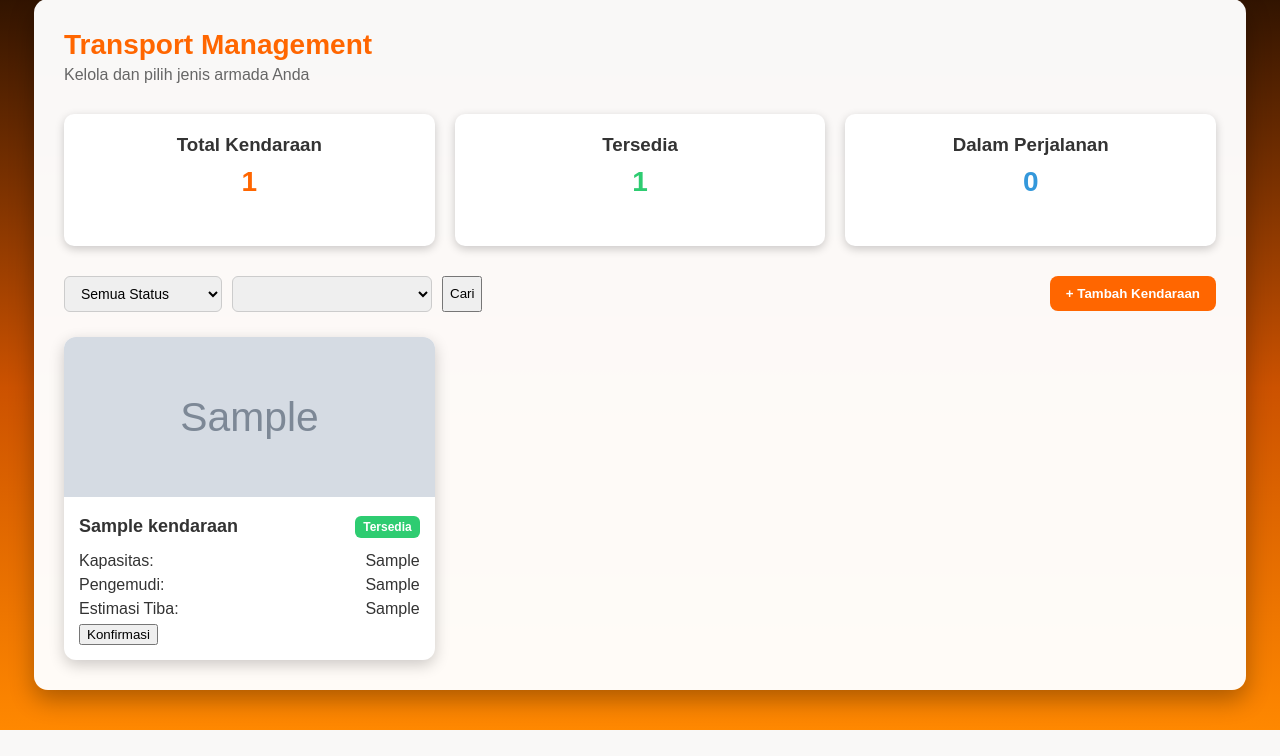
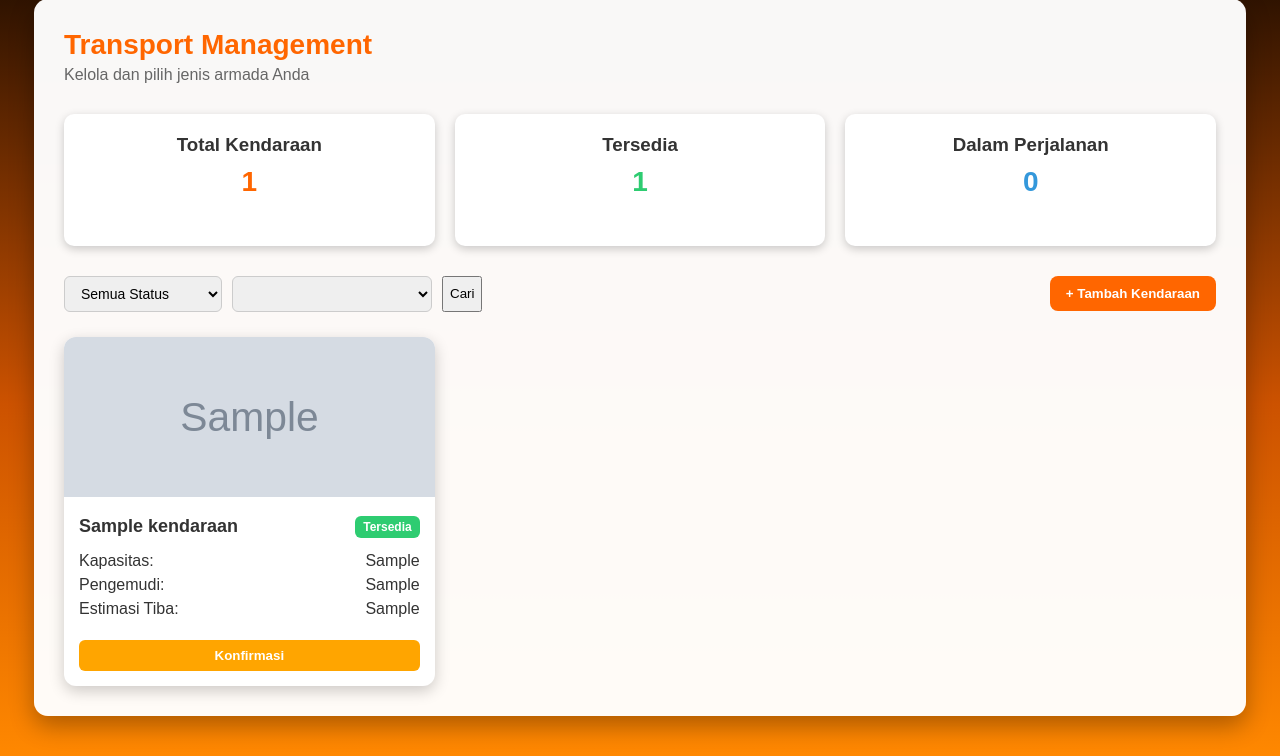
Before and after one commit to laylaksmn/supplygo, a PHP site: page /transport.php in a window 1280 px wide. Shown: the part 124-880 px from the top of the page. Before the commit the page ends 854 px from the top, so only its background shows below. Run offline with PHP 8.4, Linux system fonts and the light colour scheme; tables that the repository leaves empty or names only in its code hold one stand-in row (values such as "Sample post"); grey boxes marked "Sample" are stand-in pictures.

Commit message:
Update transport.css

```diff
--- a/transport.css
+++ b/transport.css
@@ -297,3 +297,24 @@ nav a.active {
     grid-template-columns: 1fr;
   }
 }
+
+.btn-confirm {
+  background-color: orange;
+  color: white;
+  border: none;
+  padding: 8px 14px;
+  border-radius: 6px;
+  cursor: pointer;
+  margin-top: 12px;
+  transition: background-color 0.3s ease;
+  width: 100%;
+  font-weight: 600;
+}
+
+.btn-confirm:hover {
+  background-color: #218838;
+}
+
+.confirm-form {
+  margin-top: 10px;
+}
```
